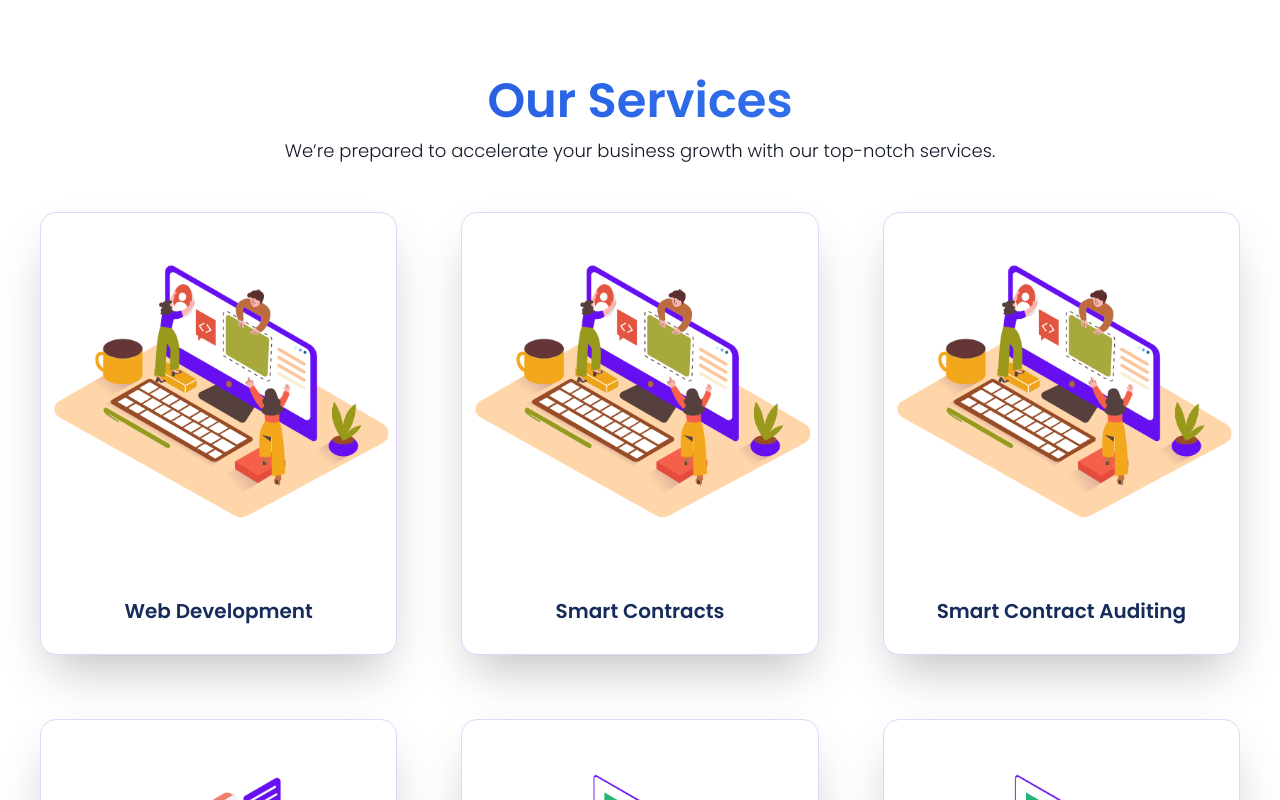
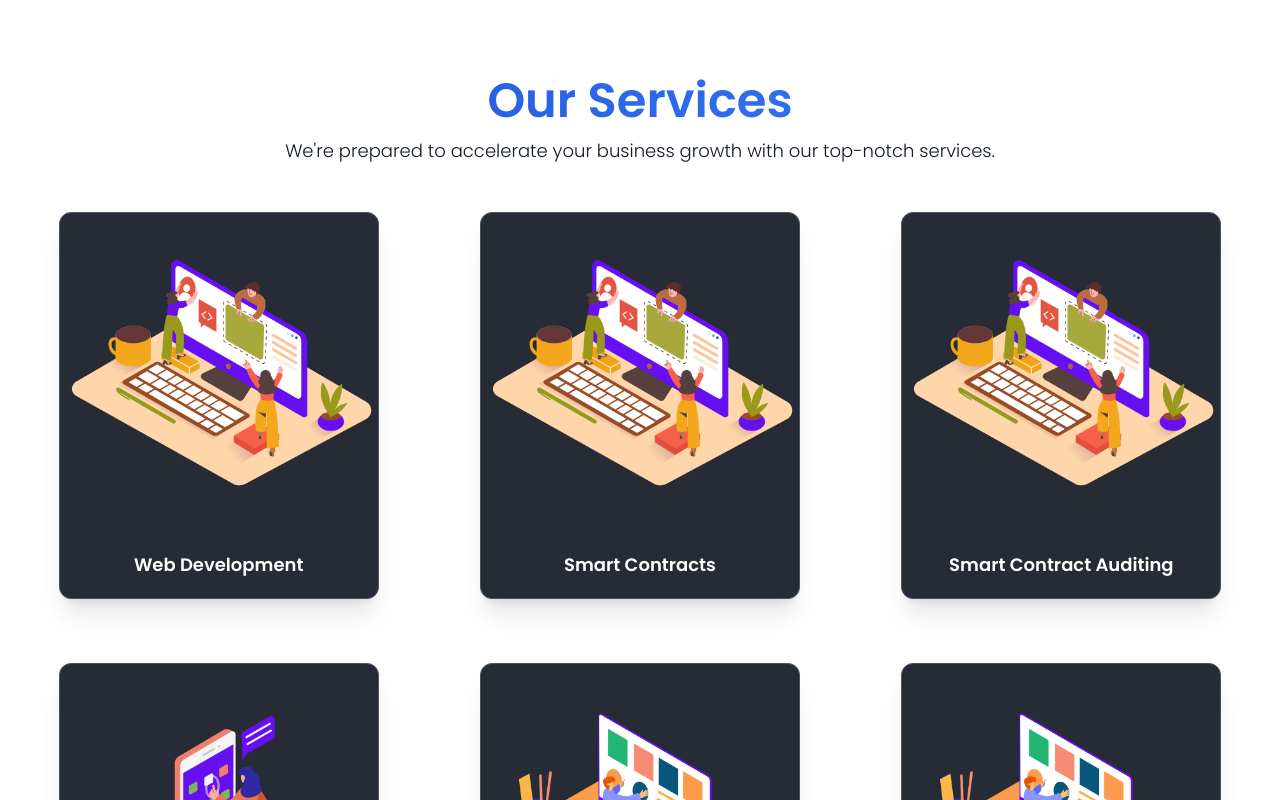
Before and after one commit to MDaniyalTariq/orbimatrix, a React (Create React App) app: page / in a window 1280 px wide. Shown: the part 820-1620 px from the top of the page. Built offline with nearby package versions, Linux system fonts and the light colour scheme.

Commit message:
Paragraphs

```diff
--- a/src/parts/Service.js
+++ b/src/parts/Service.js
@@ -7,13 +7,13 @@ export default function Service({ data }) {
     <div className="">
       <div className="container pt-20 mx-auto pb-28">
         <Fade direction="right" triggerOnce>
-          <h1 className="text-5xl font-bold text-center bg-gradient-heading bg-clip-text text-transparent">
+          <h1 className="text-5xl font-bold text-center text-transparent bg-gradient-heading bg-clip-text ">
             Our Services
           </h1>
         </Fade>
         <Fade direction="left" triggerOnce>
           <p className="mb-12 text-lg font-light text-center dark:text-gray-400">
-            We’re prepared to accelerate your business growth with our top-notch
+            We're prepared to accelerate your business growth with our top-notch
             services.
           </p>
         </Fade>
@@ -27,17 +27,15 @@ export default function Service({ data }) {
               key={index}
               triggerOnce
             >
-              <div>
-                <div className="transition duration-500 transform bg-white border shadow-2xl group rounded-2xl border-light-theme-purple hover:scale-105">
+              <div className="transition duration-500 transform bg-[#272B36] border border-gray-600 shadow-xl group rounded-xl hover:scale-105 hover:shadow-2xl hover:rotate-1 max-w-xs m-auto">
                 <img
                   src={item.imageUrl}
                   alt="Service"
-                    className="w-full rounded-t-2xl"
+                  // className="object-cover w-full h-48 rounded-t-xl"
                 />
-                  <h2 className="text-xl text-center text-theme-blue py-7 rounded-b-2xl">
+                <h2 className="px-3 py-5 text-lg text-center text-white transition-colors duration-300 rounded-b-xl group-hover:text-theme-blue">
                   {item.title}
                 </h2>
-                </div>
               </div>
             </Fade>
           ))}
--- a/tailwind.config.js
+++ b/tailwind.config.js
@@ -34,6 +34,7 @@ module.exports = {
         "theme-blue": "#152C5B",
         "light-theme-blue": "#2B4690",
         "dark-bg": "#191C27",
+        "bg-card": "#272B36",
         "primary-white": "#d4dae6",
         "secondry-white": "#e1e7f0",
       },
```
Lines whose indentation alone changed are shown as unchanged.
